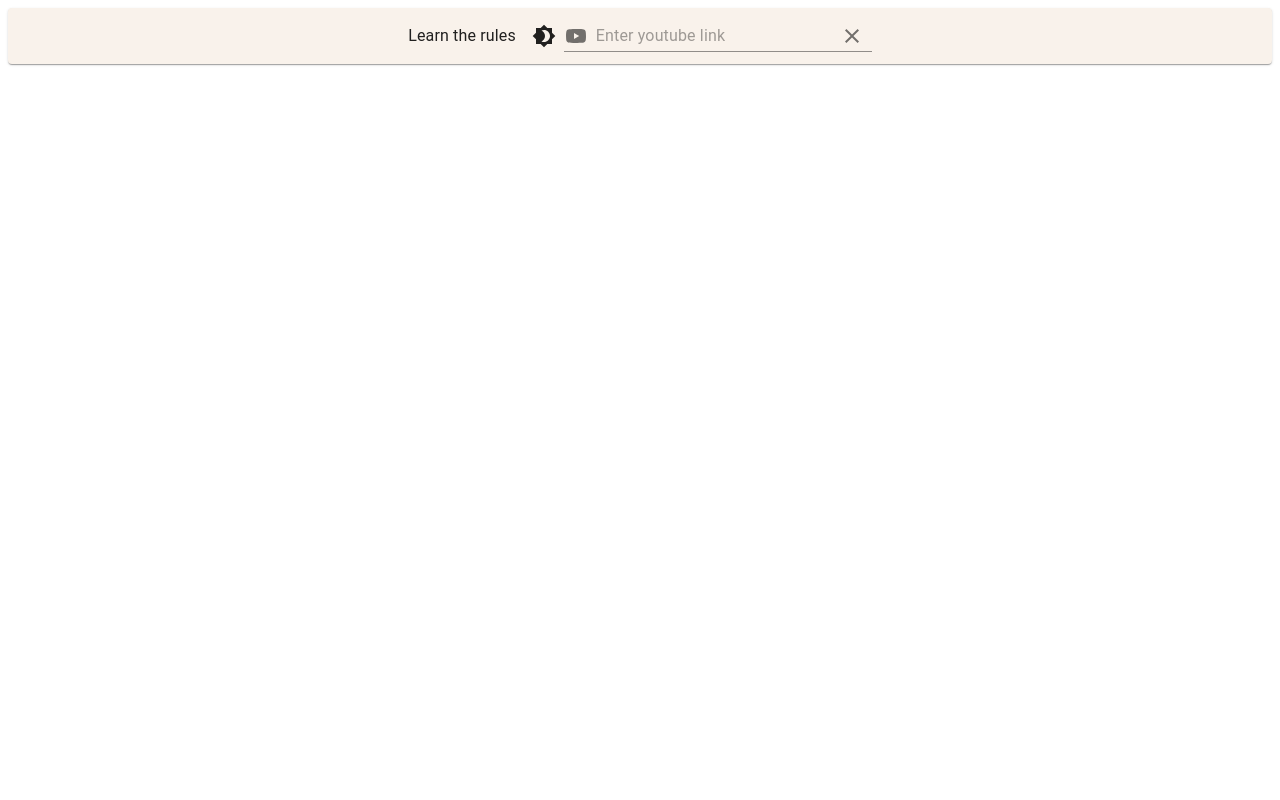
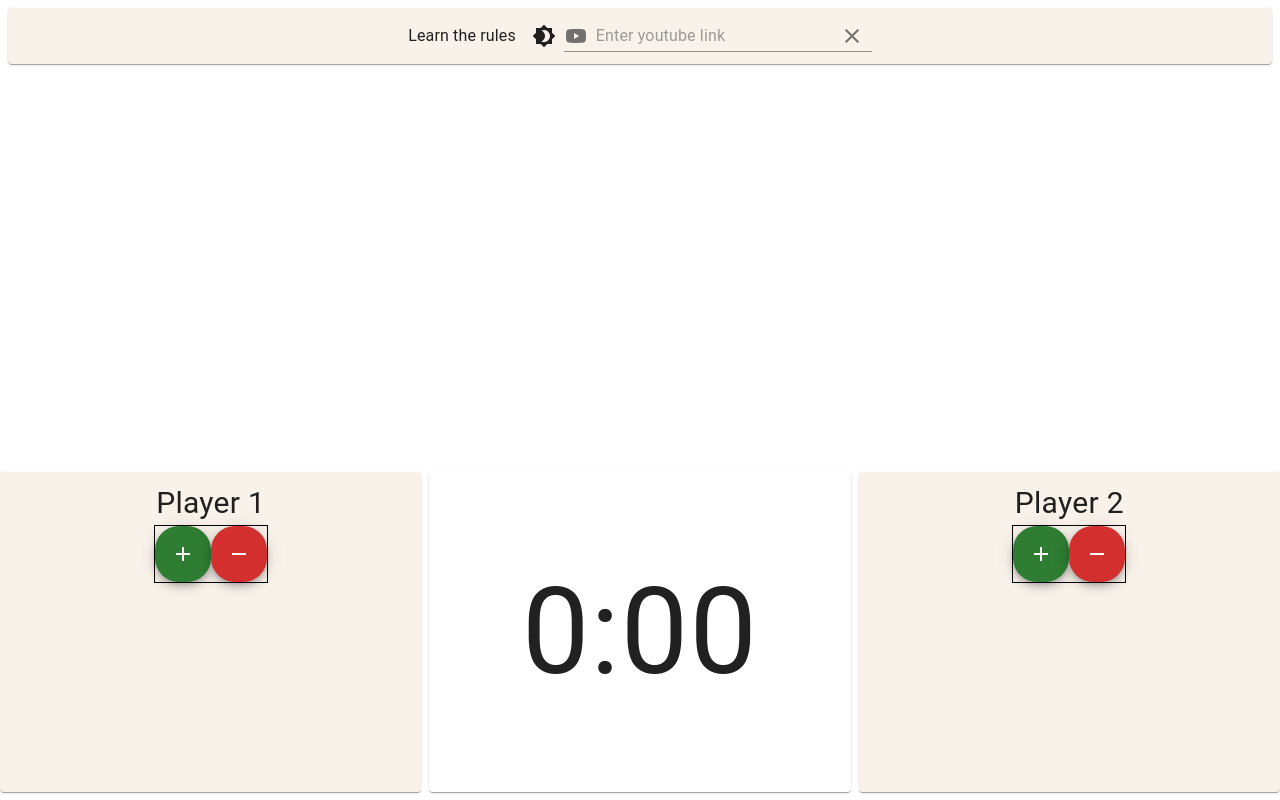
Before and after one commit to dli9431/learntherules, a React (Vite) app: page / in a window 1280 px wide. Built offline with nearby package versions, Linux system fonts and the light colour scheme.

Commit message:
fiddling around with points ui

```diff
--- a/src/App.tsx
+++ b/src/App.tsx
@@ -17,8 +17,8 @@ import { TextField, InputAdornment, Typography, Stack } from '@mui/material';
 import YouTube from 'react-youtube';
 
 // app imports
+import client from './../env/secrets.ts';
 import { parseTitle } from './parse.tsx';
-import client from './../env/secrets.ts';
 import Timer from './timer.tsx';
 import { Fighter, PlayerOptions } from './interfaces/shared.ts';
 import Player from './player.tsx';
@@ -59,7 +59,7 @@ function App() {
   const theme = useTheme();
   const colorMode = useContext(ColorModeContext);
   const [input, setInput] = useState<string>('');
-  const [youtubeId, setYoutubeId] = useState<string>('');
+  const [youtubeId, setYoutubeId] = useState<string>('UZ3m4ay8Jrk'); // for testing
   const [opts, setOpts] = useState<PlayerOptions>({
     height: '360', width: '720',
     playerVars: {
@@ -71,8 +71,8 @@ function App() {
   const [currTime, setCurrTime] = useState<number>(0);
   const [playState, setPlayState] = useState<number>(0);
   const [player, setPlayer] = useState<any>(null);
-  const [fighter1, setFighter1] = useState<Fighter>({ name: 'Player 1' });
-  const [fighter2, setFighter2] = useState<Fighter>({ name: 'Player 2' });
+  const [fighter1, setFighter1] = useState<Fighter>({ name: 'Player 1', position: 1 });
+  const [fighter2, setFighter2] = useState<Fighter>({ name: 'Player 2', position: 2 });
 
   useEffect(() => {
     // update player size
@@ -118,8 +118,8 @@ function App() {
     // parse video title
     const names = parseTitle(event.target.videoTitle);
     if (names) {
-      setFighter1({ name: names.firstPerson });
-      setFighter2({ name: names.secondPerson });
+      setFighter1({ name: names.firstPerson, position: 1 });
+      setFighter2({ name: names.secondPerson, position: 2 });
     }
   };
   const onStateChange = (event: { target: any; }) => {
--- a/src/interfaces/shared.ts
+++ b/src/interfaces/shared.ts
@@ -1,5 +1,6 @@
 export interface Fighter {
     name: string;
+    position: number
 }
 
 export interface PlayerOptions {
--- a/src/player.tsx
+++ b/src/player.tsx
@@ -1,8 +1,10 @@
-import { Box, Paper, Typography } from '@mui/material';
+import { Button, Stack, Box, Paper, Typography, Grid } from '@mui/material';
 import { Fighter } from './interfaces/shared.ts';
 import { Theme } from '@mui/material/styles';
+import Score from './score.tsx';
+import { ScoreDial } from './score.tsx';
 
-export const Player = ({ fighter, theme }: {fighter: Fighter; theme: Theme}) => {
+export const Player = ({ fighter, theme }: { fighter: Fighter; theme: Theme }) => {
     return (
         <Box
             sx={{
@@ -23,9 +25,44 @@ export const Player = ({ fighter, theme }: {fighter: Fighter; theme: Theme}) =>
                     height: '100%'
                 }}
             >
-                <Typography variant="h3">
-                    {fighter.name}
-                </Typography>
+                <Stack spacing={0} alignItems="center" direction={{ xs: 'row', sm: 'column' }}>
+                    <Typography fontSize={{ md: 30, xs: 15 }}>
+                        {fighter.name}
+                    </Typography>
+                    <Grid
+                        direction="row"
+                        container
+                        sx={{ border: '1px solid black' }}
+                    >
+                        <Grid item>
+                            <ScoreDial action="add" position={fighter.position} />
+                        </Grid>
+                        <Grid item>
+                            <ScoreDial action="remove" position={fighter.position} />
+                        </Grid>
+                    </Grid>
+                    {/* <Grid
+                        direction="row"
+                        container
+                        sx={{ border: '1px solid black' }}
+                    >
+                        <Grid item>
+                            <Score variant="outlined" color="error" value="-p" />
+                        </Grid>
+                        <Grid item>
+                            <Score variant="outlined" color="success" value="-2" />
+                        </Grid>
+                        <Grid item>
+                            <Score variant="outlined" color="success" value="-3" />
+                        </Grid>
+                        <Grid item>
+                            <Score variant="outlined" color="success" value="-4" />
+                        </Grid>
+                        <Grid item>
+                            <Score variant="outlined" color="info" value="-a" />
+                        </Grid>
+                    </Grid> */}
+                </Stack>
             </Paper>
         </Box>
     )
--- /dev/null
+++ b/src/score.tsx
@@ -0,0 +1,91 @@
+import { useState } from 'react';
+import { SpeedDial, SpeedDialAction, Button, Stack, Box, Paper, Typography, Grid } from '@mui/material';
+import { SpeedDialIcon } from '@mui/material';
+import AddIcon from '@mui/icons-material/Add';
+import EditIcon from '@mui/icons-material/Edit';
+import DeleteIcon from '@mui/icons-material/Delete';
+import RemoveIcon from '@mui/icons-material/Remove';
+import CloseIcon from '@mui/icons-material/Close';
+
+interface ScoreProps {
+    value: string;
+    variant: 'text' | 'outlined' | 'contained';
+    color: 'primary' | 'secondary' | 'info' | 'success' | 'warning' | 'error';
+}
+
+export default function Score({ value, variant, color }: ScoreProps) {
+    return (
+        <Button sx={{ padding: 0 }} variant={variant} size="small" color={color}>
+            {value}
+        </Button>
+    )
+}
+
+export function ScoreDial({ action, position }: { action: 'add' | 'remove', position: number }) {
+    const [open, setOpen] = useState(false);
+
+    const handleClick = () => {
+        setOpen((prevOpen) => !prevOpen);
+    };
+
+    const handleClose = () => {
+        setOpen(false);
+    };
+
+    return (
+        <SpeedDial
+            FabProps={{
+                color: action === 'add' ? 'success' : 'error',
+                variant: 'extended'
+            }}
+            ariaLabel={action === 'add' ? 'Add' : 'Remove'}
+            // sx={{ display: 'flex', flexDirection: 'column' }}
+            sx={{
+                position: { xs: 'absolute', sm: 'static' }, // Use absolute positioning on xs screens, switch to static on sm screens and up
+                bottom: 16,
+                right: { xs: 16, sm: 'auto' }, // Apply right: 16 on xs screens, switch to auto on sm screens and up
+                left: { xs: 'auto', sm: 16 }, // Apply left: auto on xs screens, switch to 16 on sm screens and up
+                display: { xs: 'block', sm: 'flex' }, // Use block display on xs screens, switch to flex on sm screens and up
+                flexDirection: { xs: 'column', sm: 'row' }, // Use column direction on xs screens, switch to row on sm screens and up
+                '& .MuiSpeedDial-fab': {
+                    width: 56, // Adjust the size of the Speed Dial button
+                    height: 56,
+                },
+                '& .MuiSpeedDialAction-fab': {
+                    position: 'absolute',
+                    bottom: 0,
+                    right: 0,
+                    width: 56, // Adjust the size of the Speed Dial actions
+                    height: 56,
+                },
+            }}
+            icon={<SpeedDialIcon icon={action === 'add' ? <AddIcon /> : <RemoveIcon />} openIcon={<CloseIcon />} />}
+            onClose={handleClose}
+            onOpen={handleClick}
+            open={open}
+        >
+
+            <SpeedDialAction
+                icon={<EditIcon />}
+                tooltipTitle="Advantage"
+                onClick={handleClose}
+                tooltipOpen
+                tooltipPlacement={position === 1 ? 'right' : 'left'}
+            />
+            <SpeedDialAction
+                icon={<DeleteIcon />}
+                tooltipTitle="Penalties"
+                onClick={handleClose}
+                tooltipOpen
+                tooltipPlacement={position === 1 ? 'right' : 'left'}
+            />
+            <SpeedDialAction
+                icon={<AddIcon />}
+                tooltipTitle="Points"
+                onClick={handleClose}
+                tooltipOpen
+                tooltipPlacement={position === 1 ? 'right' : 'left'}
+            />
+        </SpeedDial>
+    )
+}
--- a/src/timer.tsx
+++ b/src/timer.tsx
@@ -21,15 +21,9 @@ export function Timer({ currTime }: { currTime: number }) {
         justifyContent: 'center',
         alignItems: 'center',
       }}>
-        <Box sx={{ display: 'flex', flexDirection: 'column', alignItems: 'center' }}>
-          <CardContent sx={{ flex: '1 0 auto', width: '100%', padding: 0 }}>
-            <Typography component='div' variant='h1'>
-              <div>
-                {minutes}:{remainingSeconds < 10 ? `0${remainingSeconds}` : remainingSeconds}
-              </div>
-            </Typography>
-          </CardContent>
-        </Box>
+        <Typography component='div' fontSize={{ md: 120, sm: 60, xs: 30 }}>
+          {minutes}:{remainingSeconds < 10 ? `0${remainingSeconds}` : remainingSeconds}
+        </Typography>
       </Card>
     </Box>
   );
```
